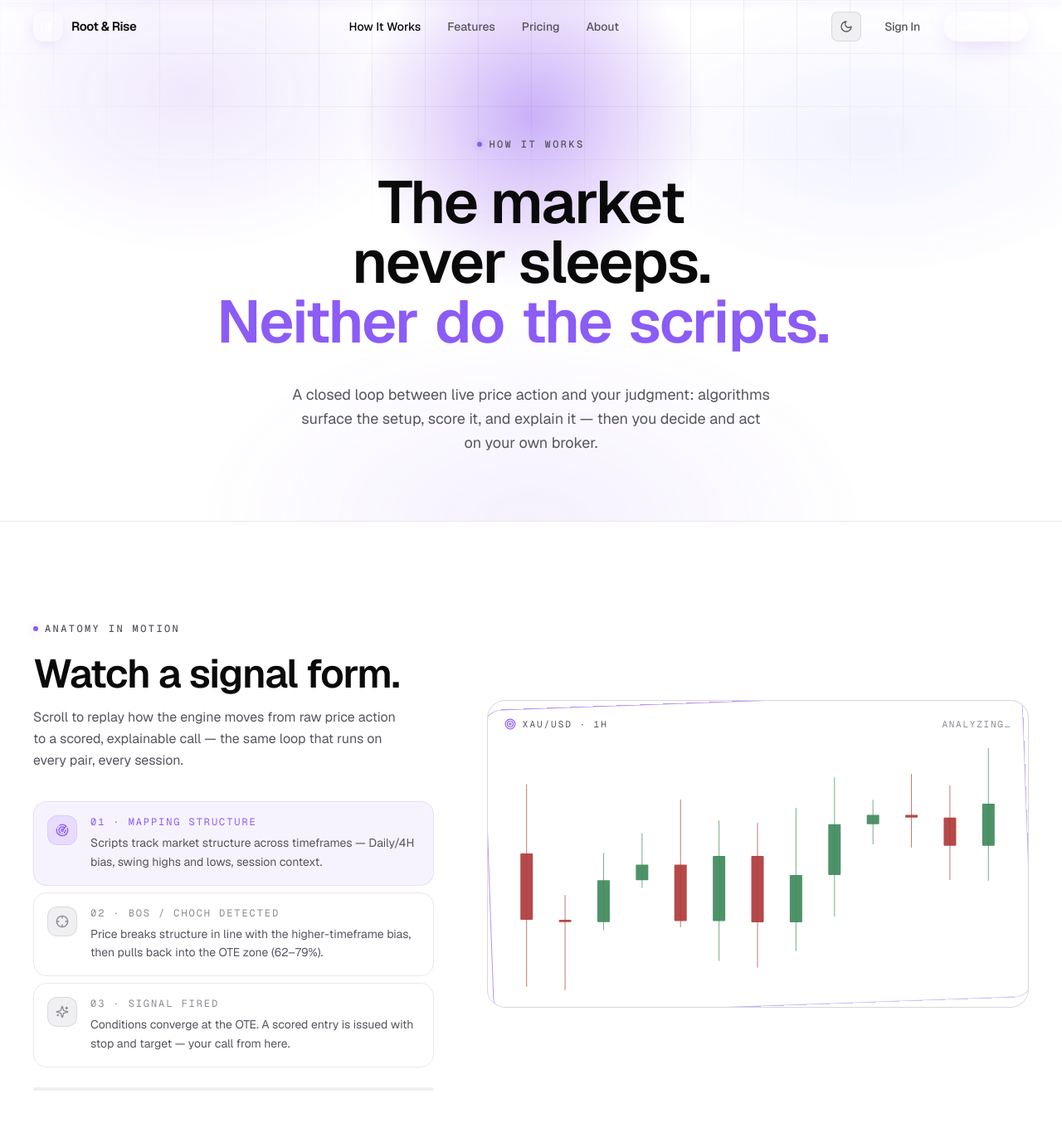
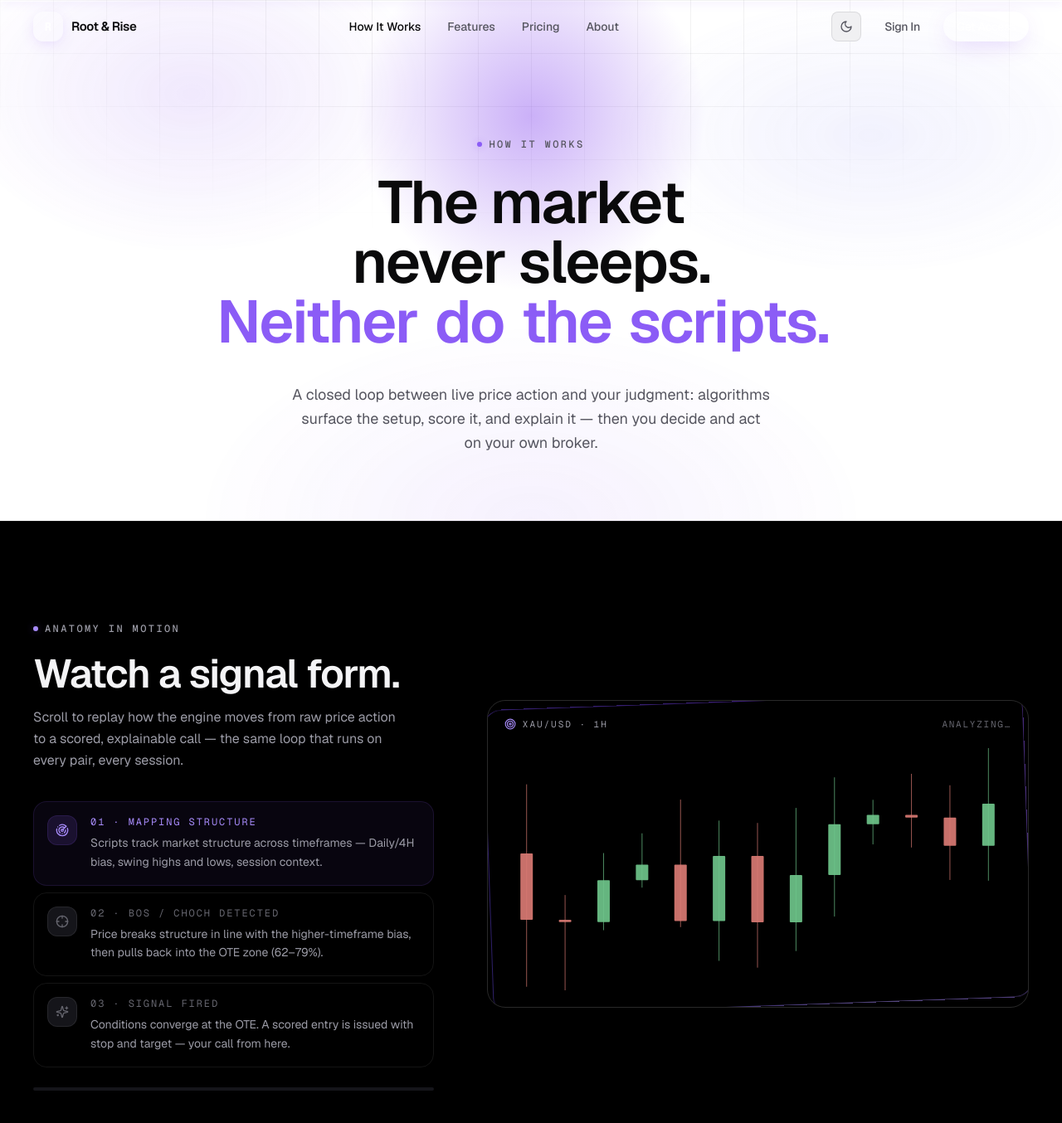
Before and after one commit to TaylorURL/rootriseholdings-com, a React (Vite) app: page /how-it-works in a window 1280 px wide. Shown: the top 1354 px of the page at 83% size. Built offline with nearby package versions, Linux system fonts and the light colour scheme.

Commit message:
sunday: Edit src/components/marketing/SignalFormsSequence.jsx

```diff
--- a/src/components/marketing/SignalFormsSequence.jsx
+++ b/src/components/marketing/SignalFormsSequence.jsx
@@ -77,7 +77,12 @@ export default function SignalFormsSequence({ tone = 'dark' }) {
   const signalLive = phase === 2
 
   return (
-    <section ref={ref} className="relative border-t border-border" style={{ height: reduce ? 'auto' : '320vh' }}>
+    <section
+      ref={ref}
+      data-theme={tone}
+      className="relative border-t border-border bg-bg text-text"
+      style={{ height: reduce ? 'auto' : '320vh' }}
+    >
       <div className={cn('top-0 flex min-h-screen items-center py-20', reduce ? '' : 'sticky')}>
         <Container>
           <div className="grid grid-cols-1 items-center gap-10 lg:grid-cols-[0.85fr_1.15fr] lg:gap-16">
```
